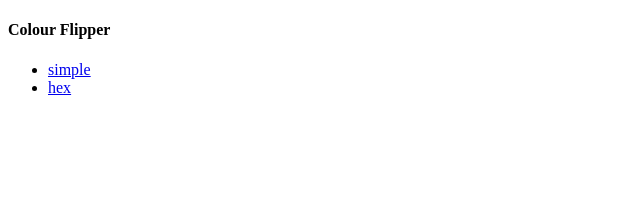
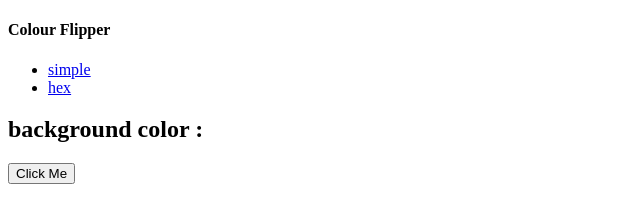
Before and after one commit to neilroy63/Colour-Flipper-JS, a plain HTML site: page index.html in a window 1280 px wide. Shown: the whole page, without its empty margins (0-640 px from the left). Drawn offline with Linux system fonts and the light colour scheme.

Commit message:
fix/updated index

```diff
--- a/index.html
+++ b/index.html
@@ -18,13 +18,21 @@
                     <a href="index.html">simple</a>
                 </li>
                 <li>
-                    <a href="hex.html">hex</a>
+                    <a href="./assets/hex.html">hex</a>
                 </li>
             </ul>
         </div>
     </nav>
+    <main>
+        <div class="container">
+            <h2>background color : <span class="color">
 
-    <script src="./assets/script.js"></script>
+                </span></h2>
+            <button class="btn btn-hero" id="btn">Click Me</button>
+        </div>
+    </main>
+
+        <script src="./assets/app.js"></script>
 </body>
 
 </html>
```
Also changed, not shown: assets/app.js (added), assets/hex.html (added), assets/hex.js (added), assets/script.js (deleted).
